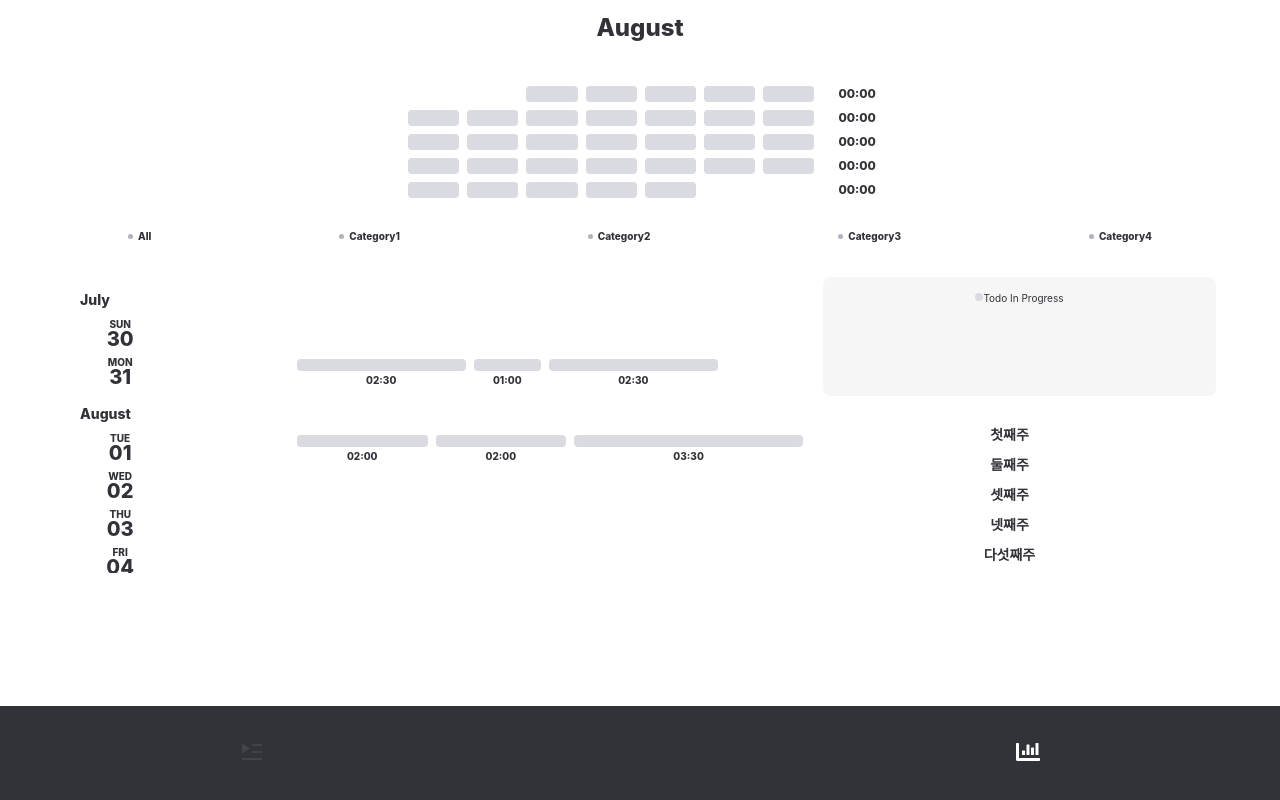
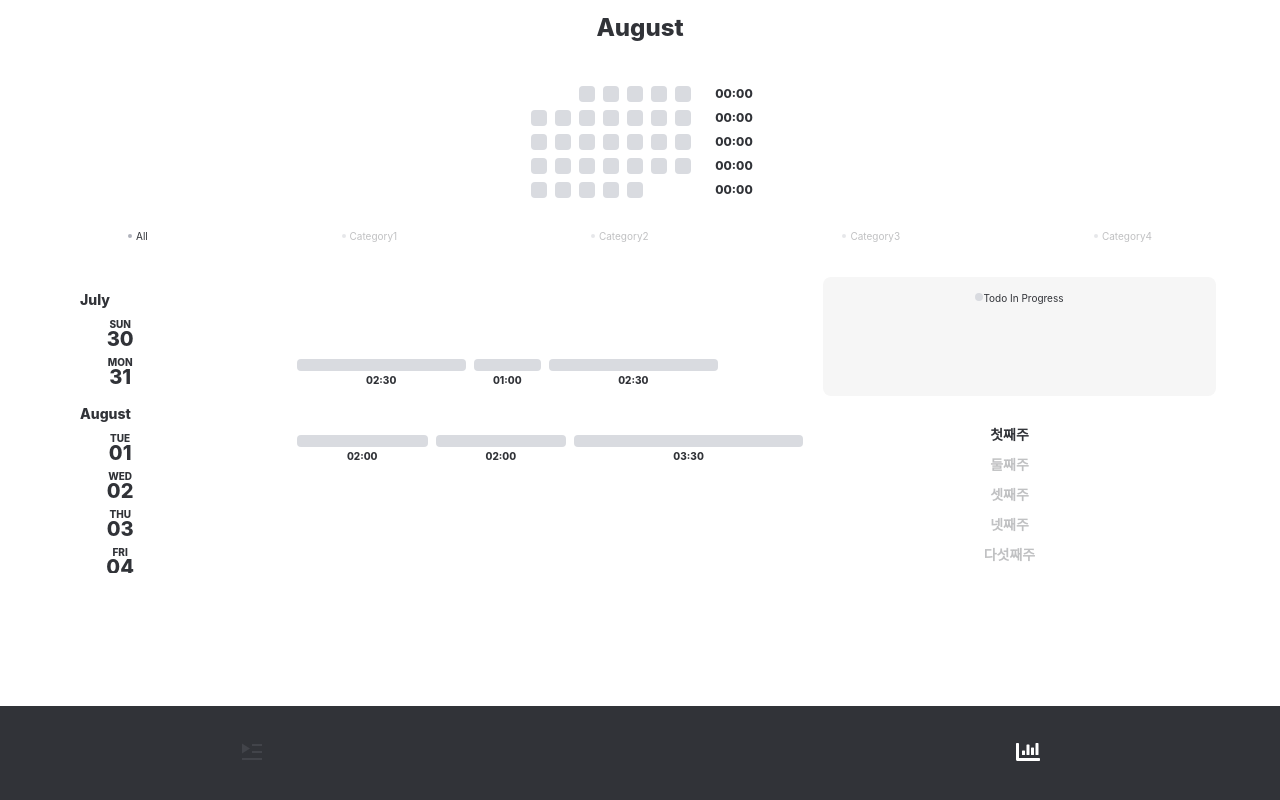
Before and after one commit to plan-player/plan-player-client, a React (Vite) app: page /statistics in a window 1280 px wide. Built offline with nearby package versions, Linux system fonts and the light colour scheme; some icons are missing; a web font is replaced by a local one.

Commit message:
Fix : Update global.css

```diff
--- a/src/components/Statistics/Calander.tsx
+++ b/src/components/Statistics/Calander.tsx
@@ -13,7 +13,7 @@ const Wrapper = styled.div`
   min-height: 25%;
 `;
 const Day = styled.div`
-  width: 4vw;
+  width: 2vh;
   height: 2vh;
 `;
 
--- a/src/components/Statistics/StatisticsCategory.tsx
+++ b/src/components/Statistics/StatisticsCategory.tsx
@@ -1,5 +1,5 @@
-import { Circle } from '../Category/CategoryComponents';
 import { PropsWithChildren } from 'react';
+import CircleLabel from '../UI/label/CircleLabel';
 
 interface StatisticsCategoryProps {
   id: string;
@@ -23,8 +23,9 @@ const StatisticsCategory = ({
         onChange={() => onChangeHandle(id)}
       />
       <label className={`flex-center ${current !== id && 'o-3'}`} htmlFor={id}>
-        <Circle />
-        <h6 className="text-xs">{children}</h6>
+        <CircleLabel className="gap-xs" color="gray-200">
+          <span className="text-xs">{children}</span>
+        </CircleLabel>
       </label>
     </>
   );
--- a/src/components/UI/label/CircleLabel.tsx
+++ b/src/components/UI/label/CircleLabel.tsx
@@ -14,8 +14,8 @@ interface CircleWrapperProps {
 
 const CircleWrapper = styled.div<CircleWrapperProps>`
   position: relative;
-
   &::before {
+    display: inline-block;
     content: '';
     flex-shrink: 0;
     width: ${({ $size }) => `var(--size-${$size})`};
@@ -35,7 +35,7 @@ const CircleLabel = ({
 }: PropsWithChildren<CircleLabelProps>) => {
   return (
     <CircleWrapper
-      className={className}
+      className={`flex i-center gap-sm ${className}`}
       $color={color || 'primary'}
       $size={size || '2xxs'}
     >
--- a/src/css/global.css
+++ b/src/css/global.css
@@ -334,27 +334,6 @@ h6 {
   margin-top: 0.25rem;
 }
 
-/* padding */
-.p-root {
-  padding: var(--p-root);
-}
-
-/* height */
-.h-100 {
-  height: 100%;
-}
-
-.h-70 {
-  height: 70%;
-}
-.h-50 {
-  height: 50%;
-}
-
-.h-60 {
-  height: 60%;
-}
-
 .ml-lg {
   margin-left: 1.25rem;
 }
@@ -387,13 +366,54 @@ h6 {
   margin: 0.25rem;
 }
 
-/*  height  */
-.h-50 {
-  height: 50%;
+/* padding */
+.p-xxl {
+  padding: 10rem;
+}
+
+.p-2xl {
+  padding: 6rem;
+}
+
+.p-xl {
+  padding: 2rem;
+}
+
+.p-lg {
+  padding: 1.25rem;
+}
+
+.p-root {
+  padding: var(--p-root);
+}
+
+.p-md {
+  padding: 0.75rem;
+}
+
+.p-sm {
+  padding: 0.375rem;
+}
+
+.p-xs {
+  padding: 0.125rem;
+}
+
+/* height */
+.h-100 {
+  height: 100%;
+}
+
+.h-70 {
+  height: 70%;
 }
 
 .h-60 {
   height: 60%;
+}
+
+.h-50 {
+  height: 50%;
 }
 
 /* width */
@@ -681,32 +701,43 @@ h6 {
   box-sizing: border-box;
 }
 
-/* padding */
-
-.p-xxl {
-  padding: 10rem;
+/* opacity */
+.o-1 {
+  opacity: 0.1;
 }
 
-.p-2xl {
-  padding: 6rem;
+.o-2 {
+  opacity: 0.2;
 }
 
-.p-xl {
-  padding: 2rem;
+.o-3 {
+  opacity: 0.3;
 }
 
-.p-lg {
-  padding: 1.25rem;
+.o-4 {
+  opacity: 0.4;
 }
 
-.p-md {
-  padding: 0.75rem;
+.o-5 {
+  opacity: 0.5;
 }
 
-.p-sm {
-  padding: 0.375rem;
+.o-6 {
+  opacity: 0.6;
 }
 
-.p-xs {
-  padding: 0.125rem;
+.o-7 {
+  opacity: 0.7;
 }
+
+.o-8 {
+  opacity: 0.8;
+}
+
+.o-9 {
+  opacity: 0.9;
+}
+
+.o-10 {
+  opacity: 1;
+}
--- a/src/screens/Statistics.tsx
+++ b/src/screens/Statistics.tsx
@@ -1,11 +1,11 @@
 import { styled } from 'styled-components';
 import Calander from '../components/Statistics/Calander';
 import DateNav from '../components/UI/nav/DateNav';
-import { Circle } from '../components/Category/CategoryComponents';
 import StatisticsDay from '../components/Statistics/StatisticsDay';
 import { useState } from 'react';
 import StatisticsCategory from '../components/Statistics/StatisticsCategory';
 import StatisticsCategoryItem from '../components/Statistics/StatisticsCategoryItem';
+import CircleLabel from '../components/UI/label/CircleLabel';
 
 const Wrapper = styled.div`
   height: 89%;
@@ -118,8 +118,9 @@ const Statistics = () => {
           className={`flex-center ${selectedCategory !== 'all' && 'o-3'}`}
           htmlFor="all"
         >
-          <Circle />
-          <h6 className="text-xs">All</h6>
+          <CircleLabel className="gap-xs" color="gray-200">
+            <span className="text-xs">All</span>
+          </CircleLabel>
         </label>
 
         {categoriesSample.map((cate) => (
```
